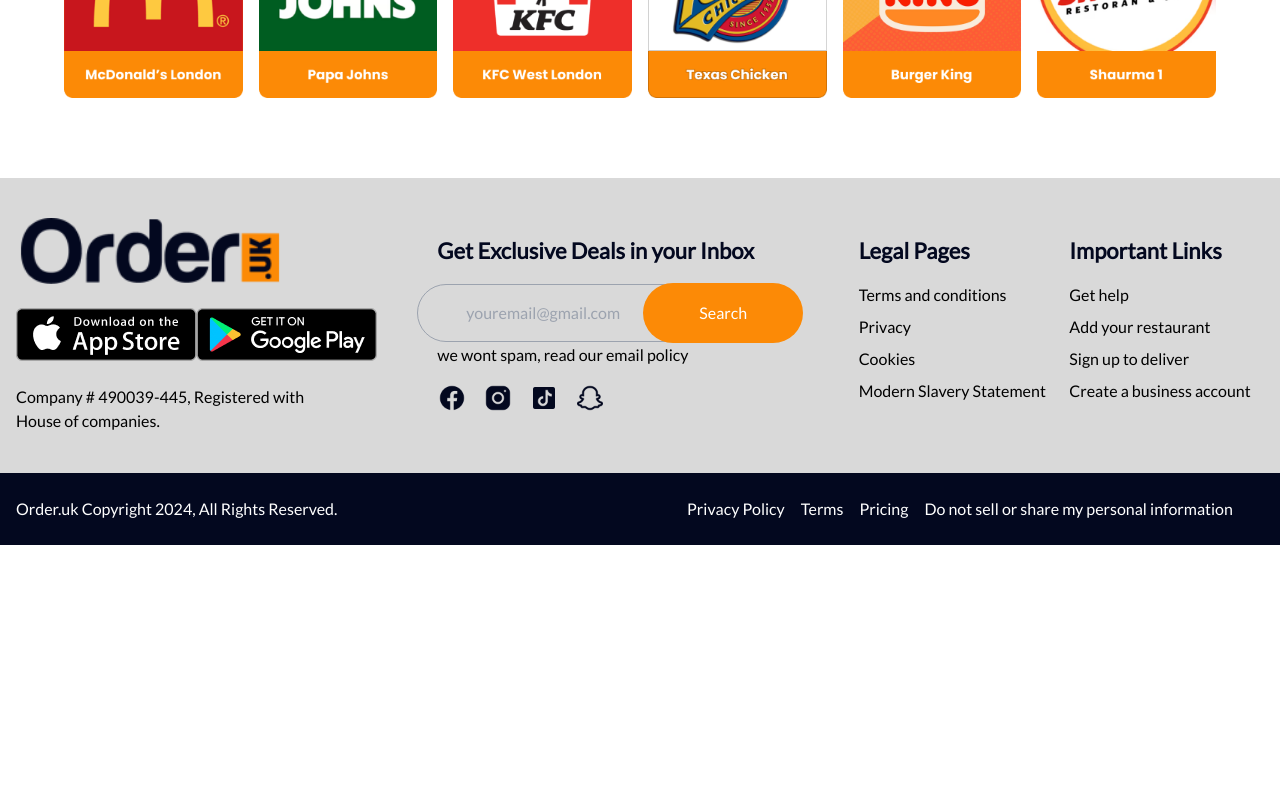
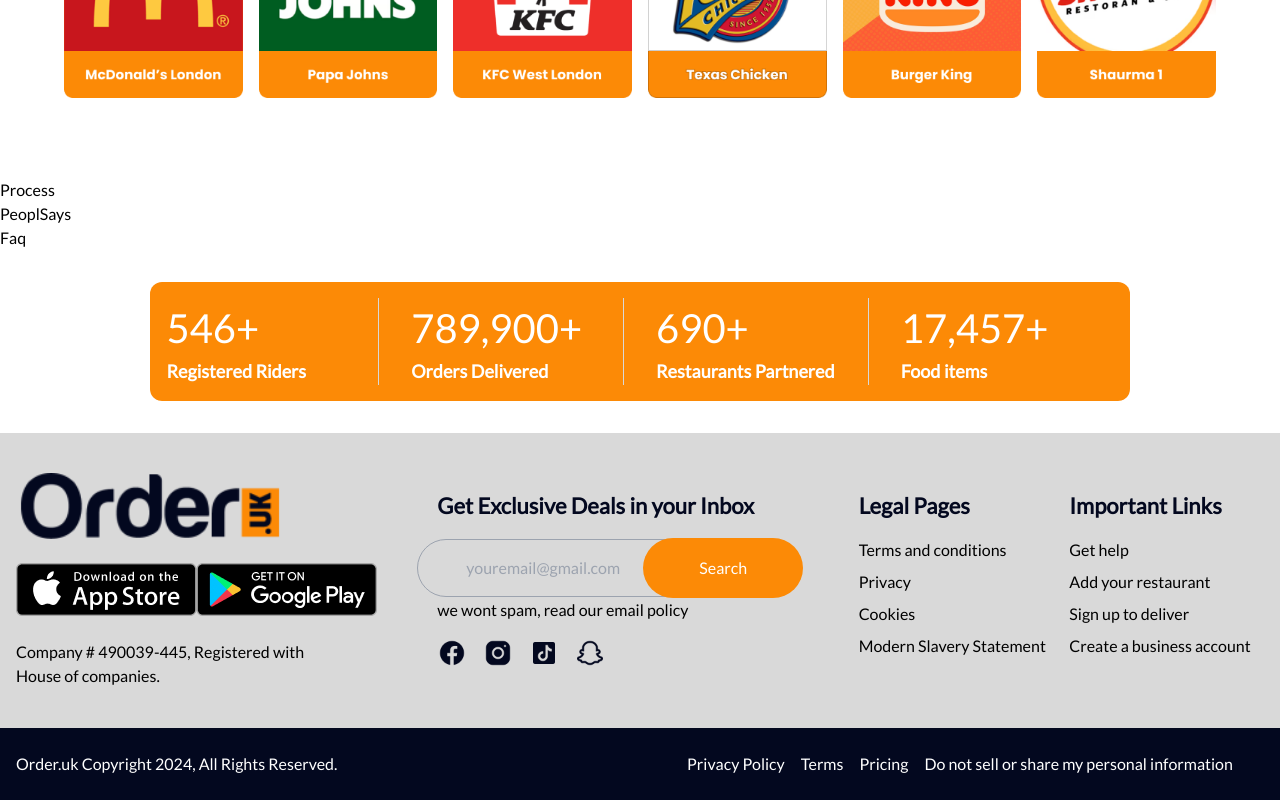
Before and after one commit to MahdiHasan943/food_app, a Next.js app: page / in a window 1280 px wide. Shown: the part 1633-2433 px from the top of the page. Before the commit the page ends 2178 px from the top, so only its background shows below. Built offline with nearby package versions, Linux system fonts and the light colour scheme.

Commit message:
style:fix some problems

```diff
--- a/app/page.js
+++ b/app/page.js
@@ -1,7 +1,11 @@
 import Hero from '@/components/Hero/Hero'
 import Exclusive from '@/components/exclusive/Exclusive'
+import Faq from '@/components/faq/Faq'
+import PeoplSays from '@/components/peoplesays/PeoplSays'
 import Plates from '@/components/plates/Plates'
+import Points from '@/components/points/Points'
 import Poplar from '@/components/popular/Poplar'
+import Process from '@/components/process/Process'
 import Image from 'next/image'
 
 export default function Home() {
@@ -15,7 +19,13 @@
       {/* categories & others */}
       <section className='max-w-[2400px] mx-auto'>
         <Plates />
-        <Poplar/>
+        <Poplar />
+        <Process/>
+        <PeoplSays/>
+      </section>
+      <section>
+        <Faq/>
+        <Points/>
       </section>
 </main>
   )
--- /dev/null
+++ b/components/faq/Faq.js
@@ -0,0 +1,9 @@
+import React from 'react'
+
+const Faq = () => {
+  return (
+    <div>Faq</div>
+  )
+}
+
+export default Faq
--- /dev/null
+++ b/components/peoplesays/PeoplSays.js
@@ -0,0 +1,9 @@
+import React from 'react'
+
+const PeoplSays = () => {
+  return (
+    <div>PeoplSays</div>
+  )
+}
+
+export default PeoplSays
--- /dev/null
+++ b/components/points/Points.js
@@ -0,0 +1,41 @@
+import React from 'react'
+
+const Points = () => {
+  return (
+      <div className='px-4 flex justify-center py-8 items-center desktop:px-16  '>
+          <div className="grid w-full desktop:w-[85%]  mx-auto grid-cols-2 desktop:grid-cols-4 py-4 px-4 gap-4 desktop:gap-8 bg-[#FC8A06] rounded-xl">
+              <div className="desktop:border mx-auto desktop:mx-0 desktop:border-t-0 desktop:border-l-0 desktop:border-b-0 desktop:border-[#D9D9D9]">
+              <p className='text-[#fff] text-[40px]'>546+
+</p>
+                  <p className='text-[#fff] text-[18px] font-bold'>
+Registered Riders</p>
+                  <p></p>
+              </div>
+
+              <div className="desktop:border mx-auto desktop:mx-0 desktop:border-t-0 desktop:border-l-0 desktop:border-b-0 desktop:border-[#D9D9D9]">
+              <p className='text-[#fff] text-[40px]'>789,900+
+</p>
+                  <p className='text-[#fff] text-[18px] font-bold'>
+                  Orders Delivered</p>
+                  <p></p>
+              </div>
+              <div className="desktop:border mx-auto desktop:mx-0 desktop:border-t-0 desktop:border-l-0 desktop:border-b-0 desktop:border-[#D9D9D9]">
+              <p className='text-[#fff] text-[40px]'>690+
+</p>
+                  <p className='text-[#fff] text-[18px] font-bold'>
+                  Restaurants Partnered</p>
+                  <p></p>
+              </div>
+              <div className="mx-auto desktop:mx-0">
+              <p className='text-[#fff] text-[40px]'>17,457+
+</p>
+                  <p className='text-[#fff] text-[18px] font-bold'>
+                  Food items</p>
+                  <p></p>
+              </div>
+           </div>
+    </div>
+  )
+}
+
+export default Points
--- /dev/null
+++ b/components/process/Process.js
@@ -0,0 +1,9 @@
+import React from 'react'
+
+const Process = () => {
+  return (
+    <div>Process</div>
+  )
+}
+
+export default Process
```
Also changed, not shown: public/images/emtybg.png (deleted).
